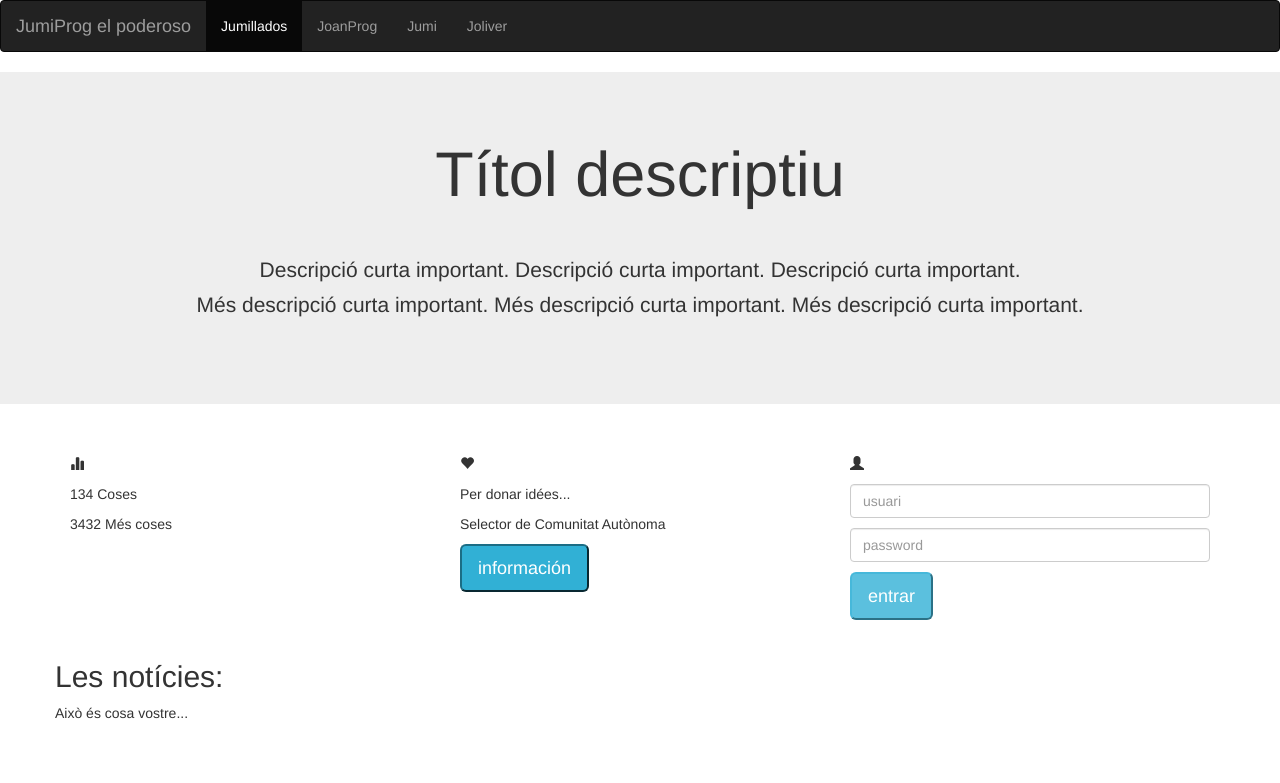
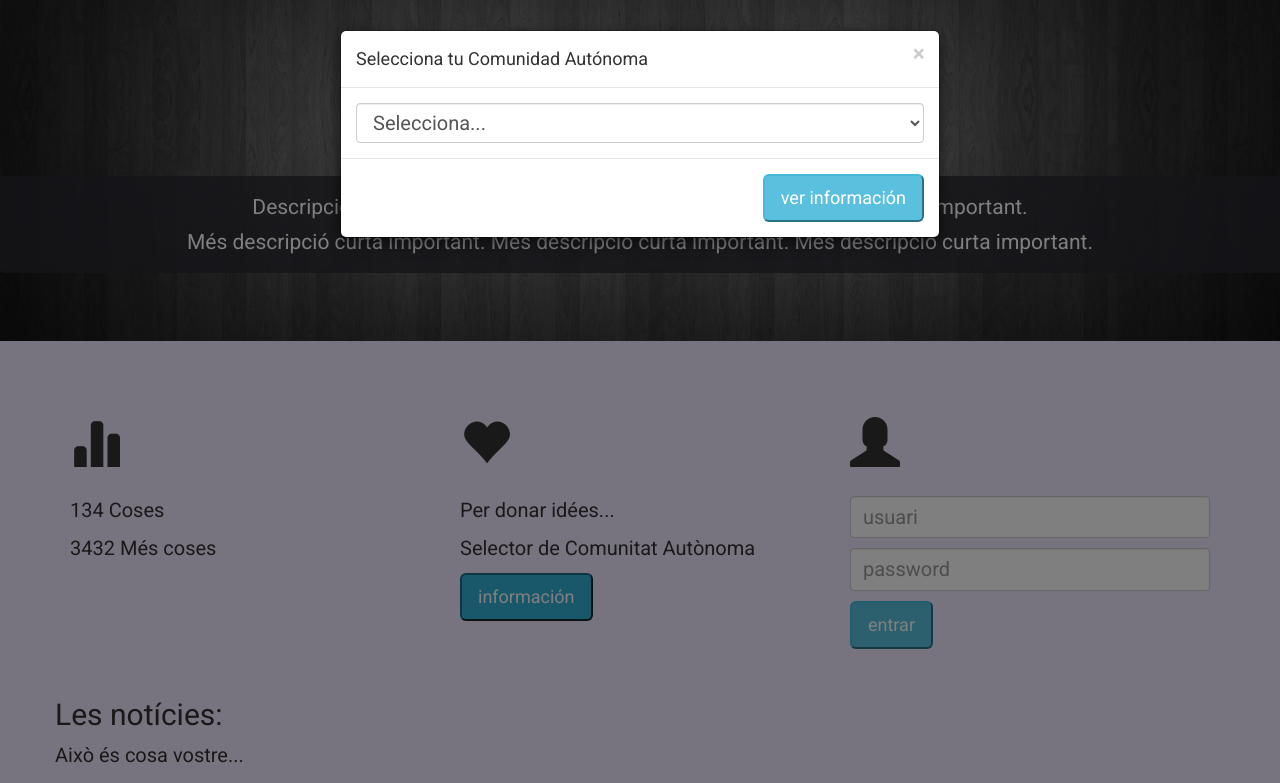
Before and after one commit to HighYitan/Jumi, a plain HTML site: page index.html in a window 1280 px wide. Both pictures are taken after a click on the button "información". Shown: the top 783 px of the page. Drawn offline with nearby package versions, Linux system fonts and the light colour scheme.

Commit message:
Add files via upload

```diff
--- /dev/null
+++ b/css/a.css
@@ -0,0 +1,15 @@
+body{font-family:'Roboto',sans-serif;background-color:#efe7ff}
+body,input,select,option,.btn{font-size:20px !important}
+#a{background:url('../img/f.jpg') 50% 50% no-repeat;background-size:cover;color:#fff}
+#b{background-color:rgba(42,39,48,0.5)}
+.footer{padding:50px 0 50px;margin-top:100px;color:#99979c;text-align:left;
+    background-color:#2a2730}
+.footer-links{padding-left:0;margin-bottom:20px}
+.footer-links li+li{margin-left:15px}
+.footer-links li{display:inline-block}
+.g{font-size:50px;padding-top:15px}
+.form-control{height:auto !important}
+
+@media screen and (min-width: 768px){
+#b{background-color:rgba(42,39,48,0.8)}
+}
--- /dev/null
+++ b/data/names.json
@@ -0,0 +1 @@
+[{ "firstName":"John", "lastName":"Doe" },{ "firstName":"Anna", "lastName":"Smith" },{ "firstName":"Peter","lastName": "Jones" }]
--- a/index.html
+++ b/index.html
@@ -7,62 +7,21 @@
   <meta name="viewport" content="width=device-width, initial-scale=1">
   <link rel="stylesheet" href="https://maxcdn.bootstrapcdn.com/bootstrap/3.3.7/css/bootstrap.min.css">
   <link rel="stylesheet" href="https://fonts.googleapis.com/css?family=Roboto">
-  <link rel="stylesheet" href="css/jumi.css">
+  <link rel="stylesheet" href="css/a.css">
   <script src="https://ajax.googleapis.com/ajax/libs/jquery/3.1.1/jquery.min.js"></script>
   <script src="https://maxcdn.bootstrapcdn.com/bootstrap/3.3.7/js/bootstrap.min.js"></script>
-  <script src="js/jumi.js"></script>
+  <script src="js/news.js"></script>
 </head>
 <body>
-	<nav class="navbar navbar-inverse">
-		<div class="container-fluid">
-			<div class="navbar-header">
-				<a class="navbar-brand" href="#">JumiProg el poderoso</a>
-			</div>
-			<ul class="nav navbar-nav">
-				<li class="active"><a href="#">Jumillados</a></li>
-				<li><a href="#">JoanProg</a></li>
-				<li><a href="#">Jumi</a></li>
-				<li><a href="#">Joliver</a></li>
-			</ul>
-		</div>
-	</nav>
-	<div id="a" class="jumbotron text-center"><h1>Títol descriptiu</h1>
-		<br>
-		<div id="b" class="alert">
-		<p>Descripció curta important. Descripció curta important. Descripció curta important.</p>
-		<p>Més descripció curta important. Més descripció curta important. Més descripció curta important. </p>
-		</div>
-	</div>
 
-	<div class="container">
-		<div class="row">
-			<div class="col-sm-4"><br>
-				<p class="g"><span class="glyphicon glyphicon-stats"></span></p>
-				<p id="nsocios">134 Coses</p>
-				<p id="nclubes">3432 Més coses</p>
-			</div>
-			<div class="col-sm-4"><br>
-				<p class="g"><span class="glyphicon glyphicon-heart"></span></p>
-				<p>Per donar idées...</p>
-				<p>Selector de Comunitat Autònoma</p>
-				<button type="button" class="btn-lg btn-info" data-toggle="modal" data-target="#info"> información </button>
-			</div>
-			<div class="col-sm-4"><br>
-				<p class="g"><span class="glyphicon glyphicon-user"></span></p>
-				<p><input type="text" class="form-control" placeholder="usuari" required></p>
-				<p><input type="password" class="form-control" placeholder="password" required></p>
-				<button type="button" class="btn-lg btn-info"> entrar </button>
-			</div>
-		</div>
-		<div class="row">
-			<div class="col"><br>
-				<h2>Les notícies:</h2>
-				<p>Això és cosa vostre...</p>
-			  </div>
-		</div>
-	</div>
 
-<!--
+<div id="a" class="jumbotron text-center"><h1>Títol descriptiu</h1>
+    <br>
+    <div id="b" class="alert">
+    <p>Descripció curta important. Descripció curta important. Descripció curta important.</p>
+    <p>Més descripció curta important. Més descripció curta important. Més descripció curta important. </p>
+    </div>
+</div>
 
 <div class="container">
     <div class="row">
@@ -129,6 +88,4 @@
         <p>Developed by Miguel Urbina
         </p>
     </div>
-</footer></body></html> -->
-</body>
-</html>
+</footer></body></html>
--- /dev/null
+++ b/js/news.js
@@ -0,0 +1,22 @@
+$(function(){
+    //cargar comunidades
+    $.getJSON( "data/comunidades.json", function( jsonObject ) {
+        ponerComunidades( jsonObject );
+    });
+
+    //onclick en verinfo
+    $("#verinfo").click(function() {
+        var v=$("#comunidades").val();
+        if (v!=0) window.location = "/comunidad/"+$("#comunidades").val();
+        else alert('Selecciona una comunidad');
+    });
+});
+
+function ponerComunidades(json){
+     $.each( json, function( i, comunidad ) {
+         //dos formas de hacer lo mismo, la segunda es más adecuada.
+         //$("#comunidades").append( "<option value='" + comunidad.slug + "'>" + comunidad.comunidad + "</option>" );
+         $('#comunidades').append($('<option>', { value: comunidad.slug, text : comunidad.comunidad }));
+         //"slug" es la parte de la url, por si hay que visitar la página de la comunidad (no va con vuestro proyecto, es un ejemplo)
+     });
+}
```
Also changed, not shown: data/comunidades.json (added, +1 -0 lines), img/f.jpg (added).
